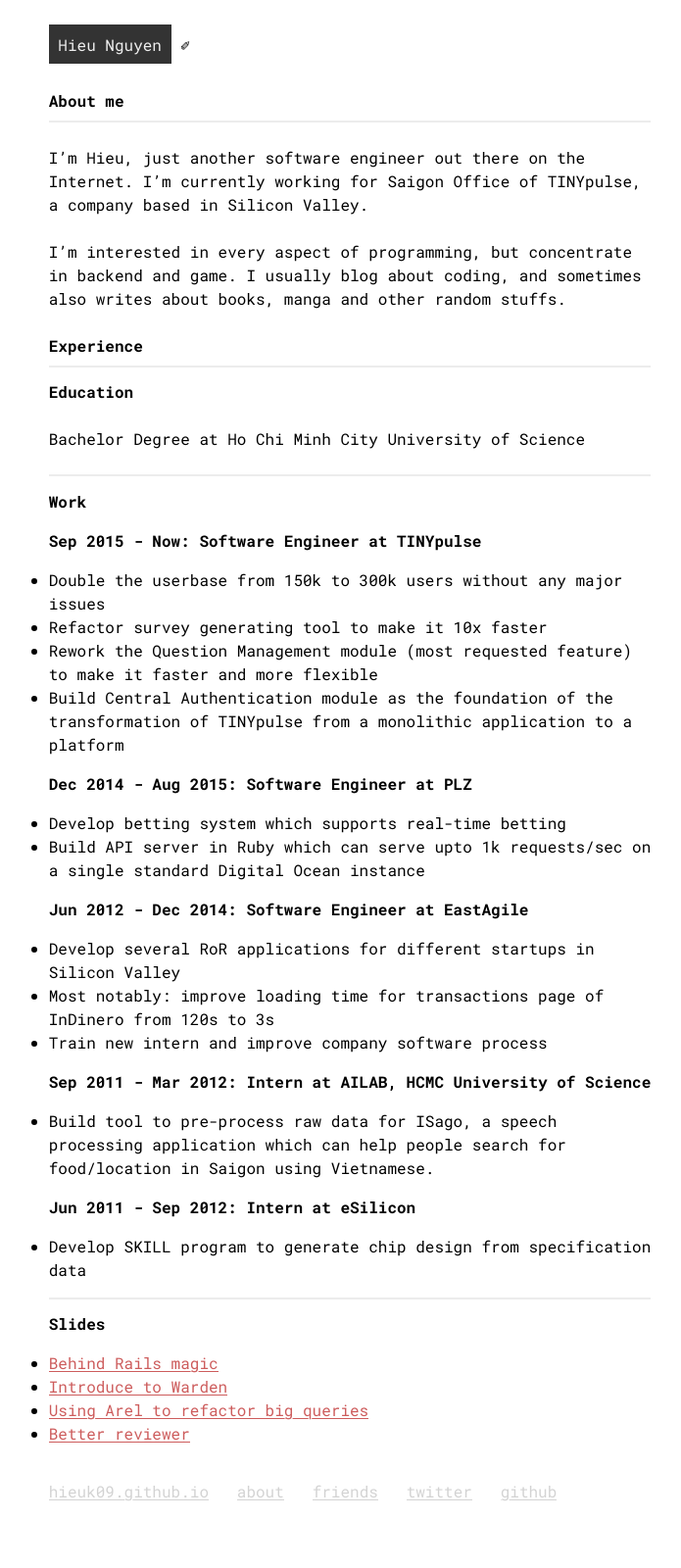
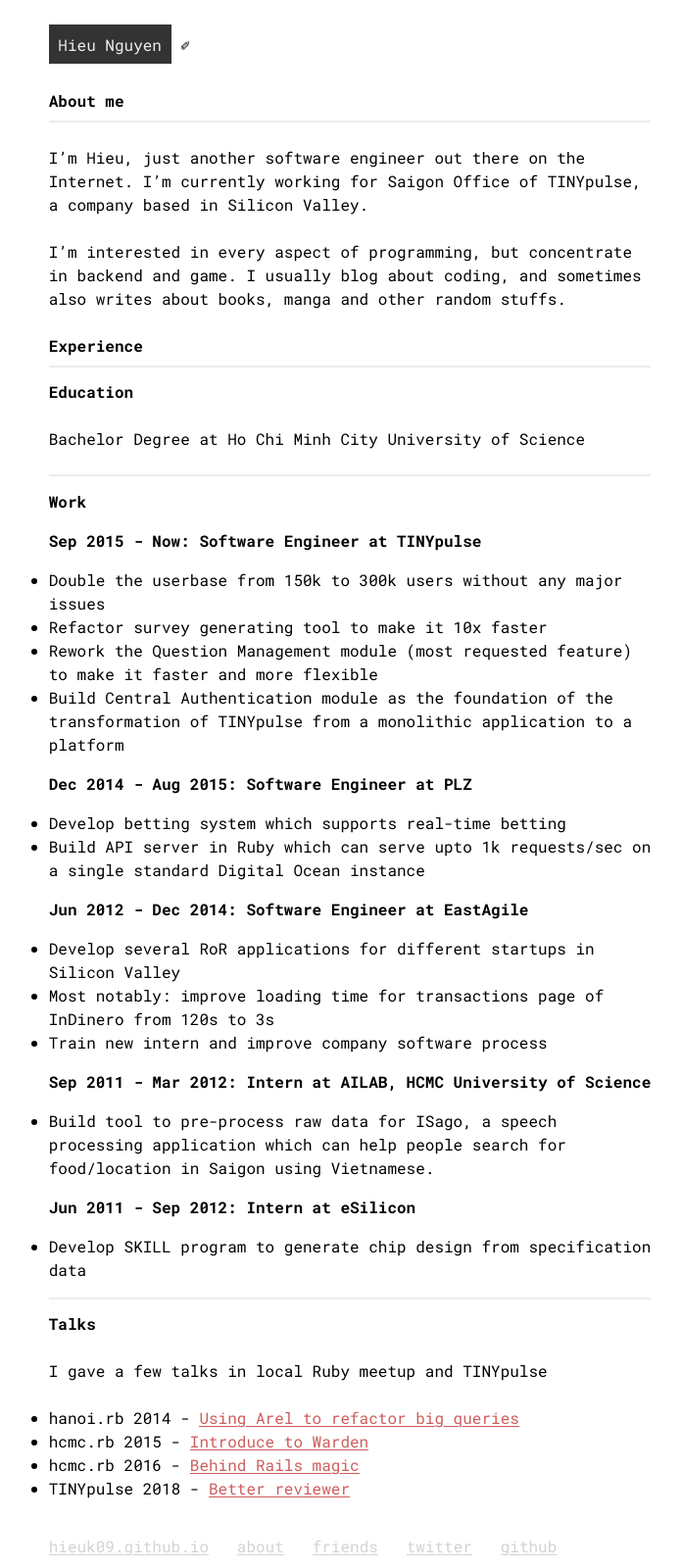
Before and after one commit to hieuk09/hieuk09.github.io, a Jekyll site: the page built from about/index.md, in a window 1280 px wide. Shown: the whole page at 98% size, without its empty margins (283-978 px from the left). Built offline with Jekyll 4.4.1, drawn with Linux system fonts in a browser that asks for light colours; before the commit the page ends 1544 px from its top, so only the background shows below that.

Commit message:
Update talks section

```diff
--- a/about/index.md
+++ b/about/index.md
@@ -55,9 +55,11 @@
 
 ------------------
 
-## Slides
+## Talks
 
-- [Behind Rails magic](https://www.slideshare.net/HieuNguyenTrung/metaprograming-rails-secret)
-- [Introduce to Warden](https://www.slideshare.net/HieuNguyenTrung/introduce-warden)
-- [Using Arel to refactor big queries](https://www.slideshare.net/HieuNguyenTrung/using-arel-to-refactor-big-queries)
-- [Better reviewer](https://www.slideshare.net/HieuNguyenTrung/better-reviewer)
+I gave a few talks in local Ruby meetup and TINYpulse
+
+- hanoi.rb 2014 - [Using Arel to refactor big queries](https://www.slideshare.net/HieuNguyenTrung/using-arel-to-refactor-big-queries)
+- hcmc.rb 2015 - [Introduce to Warden](https://www.slideshare.net/HieuNguyenTrung/introduce-warden)
+- hcmc.rb 2016 - [Behind Rails magic](https://www.slideshare.net/HieuNguyenTrung/metaprograming-rails-secret)
+- TINYpulse 2018 - [Better reviewer](https://www.slideshare.net/HieuNguyenTrung/better-reviewer)
```
